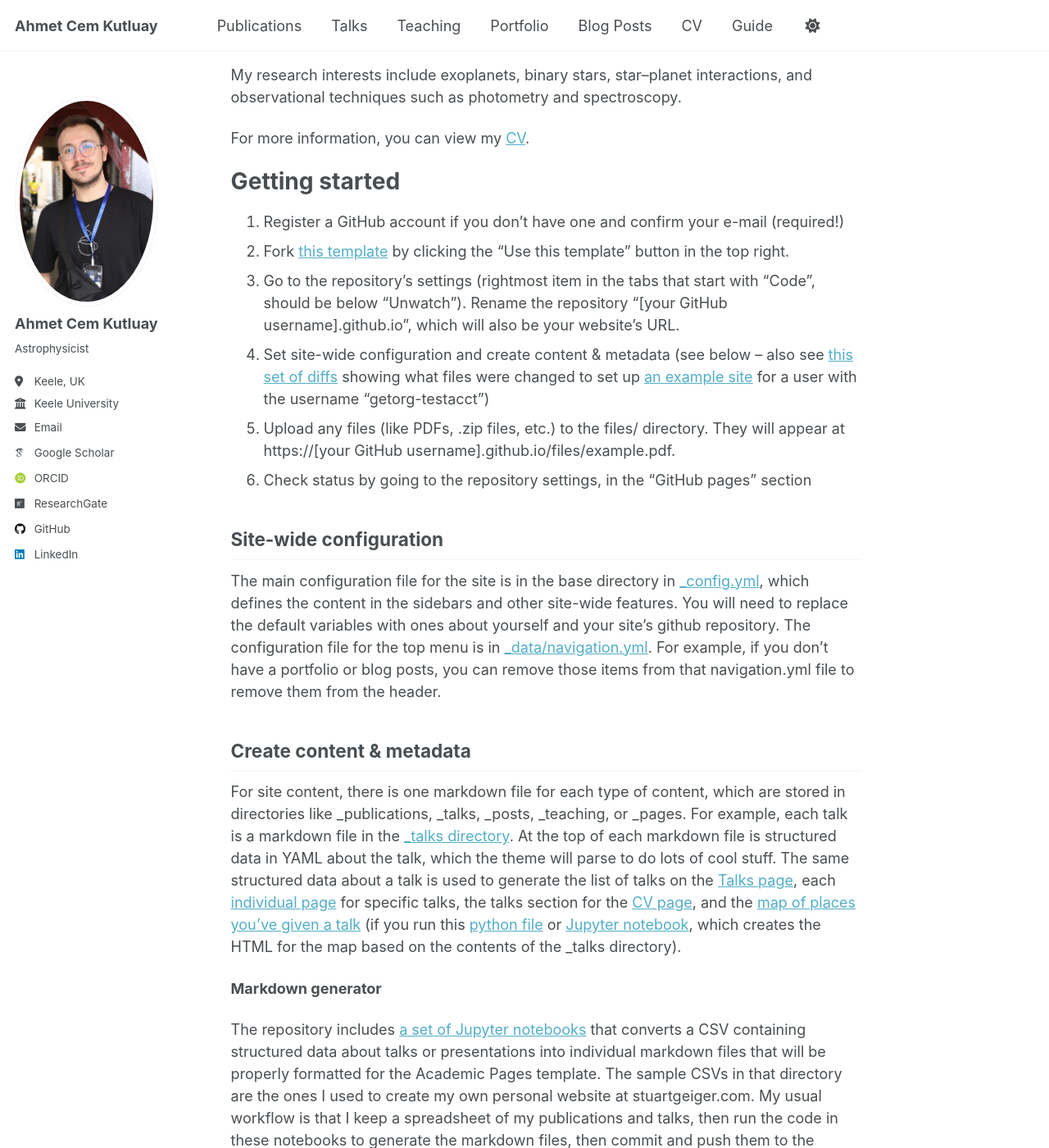
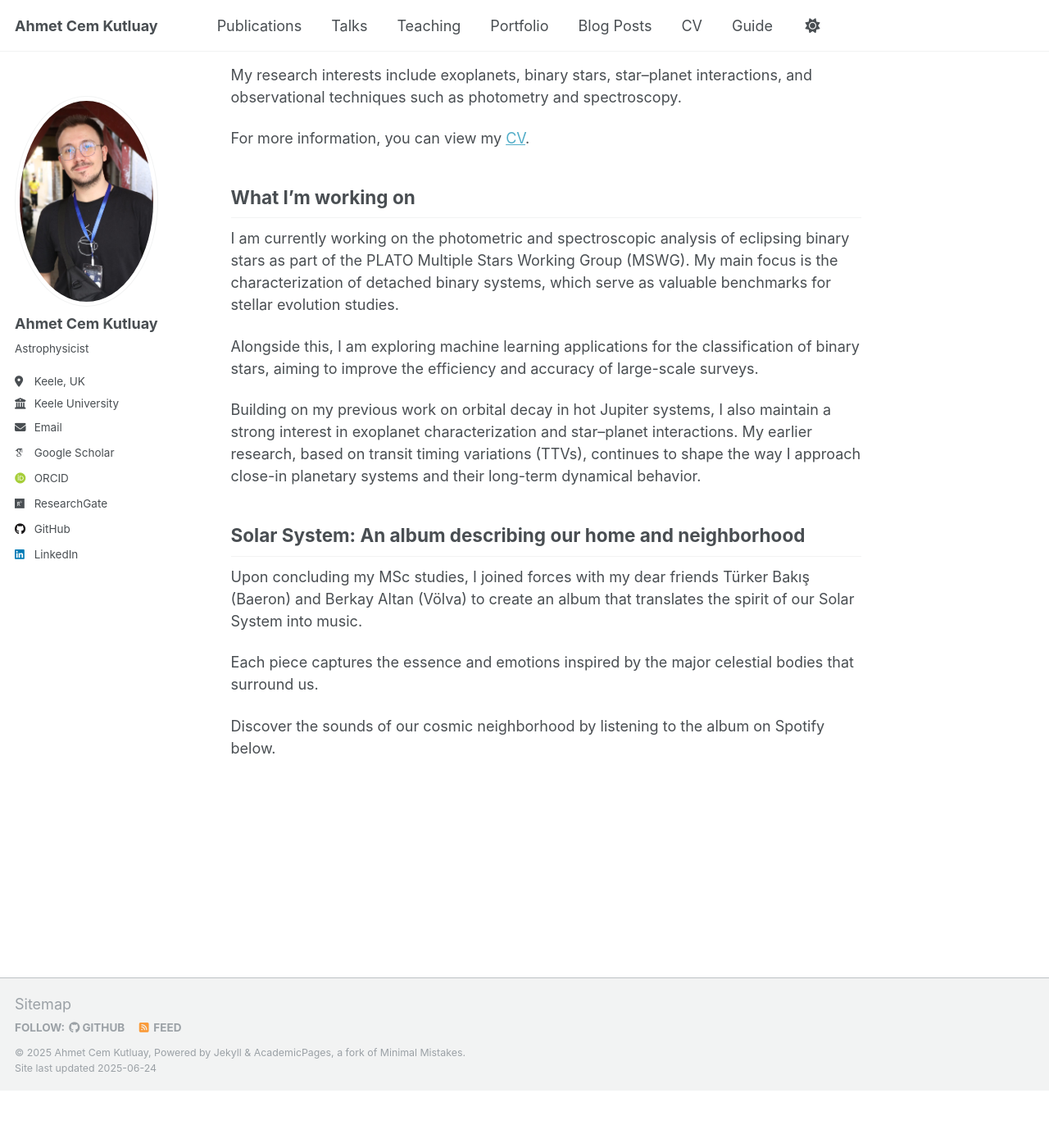
Before and after one commit to ahmetcemkutluay/ahmetcemkutluay.github.io, a Jekyll site: the page built from _pages/about.md, in a window 1280 px wide and 1400 px high, scrolled down 556 px. Shown: the whole window at 82% size. Built offline with Jekyll 4.4.1, drawn with Linux system fonts in a browser that asks for light colours; some web fonts are replaced; after the commit the page ends 1886 px from its top, so only the background shows below that; some of the changed text lies outside the part shown.

Commit message:
Update about.md

```diff
--- a/_pages/about.md
+++ b/_pages/about.md
@@ -13,7 +13,7 @@ You’ll find tutorials, codes, blog posts, and reflections from both the scient
 
 Academic background
 ======
-I am currently a PhD student at the Astrophysics Centre of Keele University, working in collaboration with the PLATO Multiple Stars Working Group (MSWG). My research focuses on binary star systems within the context of upcoming space missions and stellar evolution.
+I am currently a PhD student at the Astrophysics Centre of Keele University, working in collaboration with the [PLATO Multiple Stars Working Group (MSWG)](https://arxiv.org/abs/2502.07994). My research focuses on binary star systems within the context of upcoming space missions and stellar evolution.
 
 Previously, I completed my MSc in Astronomy and Space Sciences at Ankara University. My thesis, titled "Investigating Orbital Decay in Selected Hot Jupiters", involved transit timing analysis to study orbital period variations in close-in gas giants.
 
@@ -23,35 +23,18 @@ My research interests include exoplanets, binary stars, star–planet interactio
 
 For more information, you can view my [CV](/cv).
 
-Getting started
-======
-1. Register a GitHub account if you don't have one and confirm your e-mail (required!)
-1. Fork [this template](https://github.com/academicpages/academicpages.github.io) by clicking the "Use this template" button in the top right.
-1. Go to the repository's settings (rightmost item in the tabs that start with "Code", should be below "Unwatch"). Rename the repository "[your GitHub username].github.io", which will also be your website's URL.
-1. Set site-wide configuration and create content & metadata (see below -- also see [this set of diffs](http://archive.is/3TPas) showing what files were changed to set up [an example site](https://getorg-testacct.github.io) for a user with the username "getorg-testacct")
-1. Upload any files (like PDFs, .zip files, etc.) to the files/ directory. They will appear at https://[your GitHub username].github.io/files/example.pdf.
-1. Check status by going to the repository settings, in the "GitHub pages" section
+What I'm working on
+------
+I am currently working on the photometric and spectroscopic analysis of eclipsing binary stars as part of the PLATO Multiple Stars Working Group (MSWG). My main focus is the characterization of detached binary systems, which serve as valuable benchmarks for stellar evolution studies.
 
-Site-wide configuration
+Alongside this, I am exploring machine learning applications for the classification of binary stars, aiming to improve the efficiency and accuracy of large-scale surveys.
+
+Building on my previous work on orbital decay in hot Jupiter systems, I also maintain a strong interest in exoplanet characterization and star–planet interactions. My earlier research, based on transit timing variations (TTVs), continues to shape the way I approach close-in planetary systems and their long-term dynamical behavior.
+
+Solar System: An album describing our home and neighborhood
 ------
-The main configuration file for the site is in the base directory in [_config.yml](https://github.com/academicpages/academicpages.github.io/blob/master/_config.yml), which defines the content in the sidebars and other site-wide features. You will need to replace the default variables with ones about yourself and your site's github repository. The configuration file for the top menu is in [_data/navigation.yml](https://github.com/academicpages/academicpages.github.io/blob/master/_data/navigation.yml). For example, if you don't have a portfolio or blog posts, you can remove those items from that navigation.yml file to remove them from the header.
+Upon concluding my MSc studies, I joined forces with my dear friends Türker Bakış (Baeron) and Berkay Altan (Völva) to create an album that translates the spirit of our Solar System into music.
 
-Create content & metadata
-------
-For site content, there is one markdown file for each type of content, which are stored in directories like _publications, _talks, _posts, _teaching, or _pages. For example, each talk is a markdown file in the [_talks directory](https://github.com/academicpages/academicpages.github.io/tree/master/_talks). At the top of each markdown file is structured data in YAML about the talk, which the theme will parse to do lots of cool stuff. The same structured data about a talk is used to generate the list of talks on the [Talks page](https://academicpages.github.io/talks), each [individual page](https://academicpages.github.io/talks/2012-03-01-talk-1) for specific talks, the talks section for the [CV page](https://academicpages.github.io/cv), and the [map of places you've given a talk](https://academicpages.github.io/talkmap.html) (if you run this [python file](https://github.com/academicpages/academicpages.github.io/blob/master/talkmap.py) or [Jupyter notebook](https://github.com/academicpages/academicpages.github.io/blob/master/talkmap.ipynb), which creates the HTML for the map based on the contents of the _talks directory).
+Each piece captures the essence and emotions inspired by the major celestial bodies that surround us.
 
-**Markdown generator**
-
-The repository includes [a set of Jupyter notebooks](https://github.com/academicpages/academicpages.github.io/tree/master/markdown_generator
-) that converts a CSV containing structured data about talks or presentations into individual markdown files that will be properly formatted for the Academic Pages template. The sample CSVs in that directory are the ones I used to create my own personal website at stuartgeiger.com. My usual workflow is that I keep a spreadsheet of my publications and talks, then run the code in these notebooks to generate the markdown files, then commit and push them to the GitHub repository.
-
-How to edit your site's GitHub repository
-------
-Many people use a git client to create files on their local computer and then push them to GitHub's servers. If you are not familiar with git, you can directly edit these configuration and markdown files directly in the github.com interface. Navigate to a file (like [this one](https://github.com/academicpages/academicpages.github.io/blob/master/_talks/2012-03-01-talk-1.md) and click the pencil icon in the top right of the content preview (to the right of the "Raw | Blame | History" buttons). You can delete a file by clicking the trashcan icon to the right of the pencil icon. You can also create new files or upload files by navigating to a directory and clicking the "Create new file" or "Upload files" buttons.
-
-Example: editing a markdown file for a talk
-![Editing a markdown file for a talk](/images/editing-talk.png)
-
-For more info
-------
-More info about configuring Academic Pages can be found in [the guide](https://academicpages.github.io/markdown/), the [growing wiki](https://github.com/academicpages/academicpages.github.io/wiki), and you can always [ask a question on GitHub](https://github.com/academicpages/academicpages.github.io/discussions). The [guides for the Minimal Mistakes theme](https://mmistakes.github.io/minimal-mistakes/docs/configuration/) (which this theme was forked from) might also be helpful.
+Discover the sounds of our cosmic neighborhood by listening to the album on Spotify below.
```
